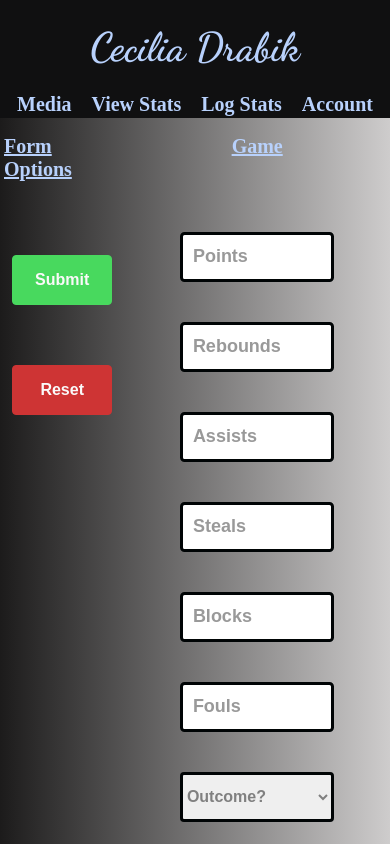
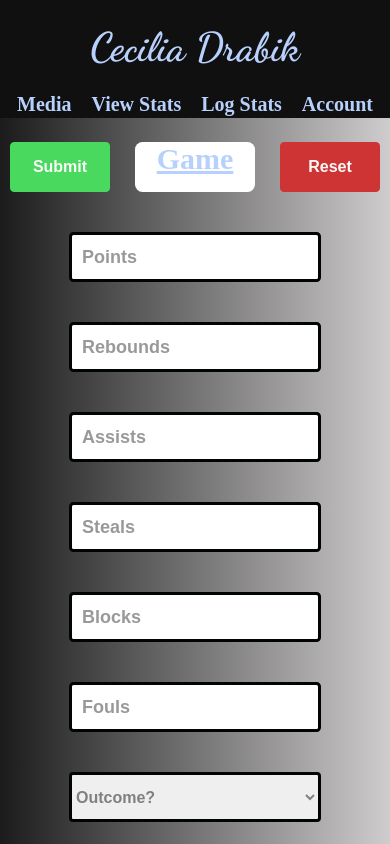
Before and after one commit to mkdrabik/Ciels_Stats, a React (Create React App) app: page /stat_form in a window 390 px wide. Shown: the top 844 px of the page. Built offline with nearby package versions, Linux system fonts and the light colour scheme; the HTML template or start-up script is replaced by a standard one; a web font is replaced by a local one.

Commit message:
more css fixes

```diff
--- a/src/pages/Stat_Form.js
+++ b/src/pages/Stat_Form.js
@@ -77,11 +77,8 @@ function StatForm() {
     <body class="bg">
       <Header />
       <body class="overall">
-        <div class="col">
-          <h1 class="title">Form Options</h1>
-          <br></br>
-          <br></br>
-          <br></br>
+        <div className="col">
+          <div class="row">
             <button
               className="sub"
               onClick={(e) => {
@@ -94,9 +91,7 @@ function StatForm() {
             >
               Submit
             </button>
-          <br></br>
-          <br></br>
-          <br></br>
+            <h1 class="title">Game</h1>
             <button
               className="reset"
               onClick={(e) => {
@@ -106,12 +101,8 @@ function StatForm() {
               Reset
             </button>
           </div>
+          <br />
 
-        <div className="col">
-          <h1 class="title">Game</h1>
-          <br />
-          <br />
-          <br />
           <input
             placeholder="Points"
             className="input-box"
--- a/src/pages/css/Stat_Form.css
+++ b/src/pages/css/Stat_Form.css
@@ -7,9 +7,15 @@
 .title {
   font-family: "Ysabeau SC";
   color: rgb(184, 209, 252);
+  text-decoration-line: underline;
+  background-color: white;
+  width: 300px;
   font-size: 50px;
+  height: 75px;
+  outline: none;
   font-weight: bold;
-  text-decoration-line: underline;
+  text-align: center;
+  border-radius: 0.25em;
 }
 
 .overall {
@@ -36,6 +42,13 @@
   justify-content: center;
   align-items: center;
   padding: 1rem;
+}
+
+.row {
+  display: flex;
+  flex-direction: row;
+  align-items: center;
+  justify-content: space-evenly;
 }
 
 input {
@@ -99,6 +112,8 @@ button {
   outline: none;
   font-weight: bold;
   padding: 0.25em 0.5em;
+  margin-left: 75px;
+  margin-right: 75px;
   border-radius: 0.25em;
   color: hsl(0, 11%, 98%);
 }
@@ -130,13 +145,18 @@ li {
 }
 
 @media (orientation: portrait) or (max-width: 1100px) {
+  .title {
+    width: 120px;
+    font-size: 30px;
+    height: 50px;
+  }
+
   button {
     font-size: 16px;
     width: 100px;
     height: 50px;
-  }
-  .title {
-    font-size: 20px;
+    margin-left: 25px;
+    margin-right: 25px;
   }
 
   .input-box {
--- a/src/pages/css/Stats.css
+++ b/src/pages/css/Stats.css
@@ -14,6 +14,7 @@
     rgba(60, 53, 53, 0.25) 100%
   );
   height: 100vh;
+  width: 100vw;
 }
 
 table {
@@ -55,12 +56,14 @@ form * {
   color: rgb(184, 209, 252);
   font-size: 24px;
   background-color: white;
+  margin: 0;
   border: 3px solid #000405;
 }
 .button3 {
   color: rgb(184, 209, 252);
   font-size: 24px;
   background-color: white;
+  margin: 0;
   border: 3px solid #000405;
 }
 
@@ -100,8 +103,16 @@ img {
   height: 476px;
   width: 300px;
 }
+@media (max-width: 1350px) {
+  .button2 {
+    font-size: 18px;
+  }
+  .button3 {
+    font-size: 18px;
+  }
+}
 
-@media (orientation: portrait) or (max-width: 1100px) {
+@media (orientation: portrait) or (max-width: 1110px) {
   .row-container {
     display: flex;
     flex-direction: row;
```
Lines whose indentation alone changed are shown as unchanged.
